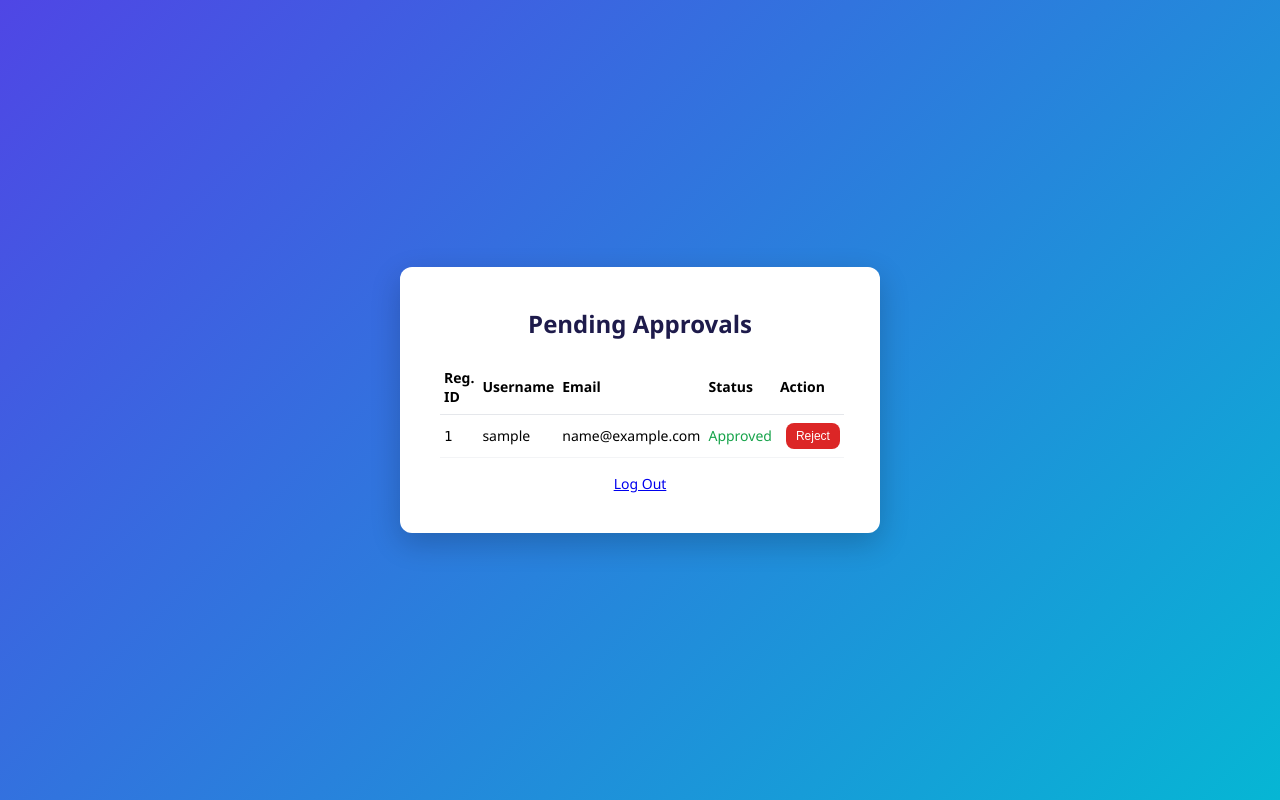
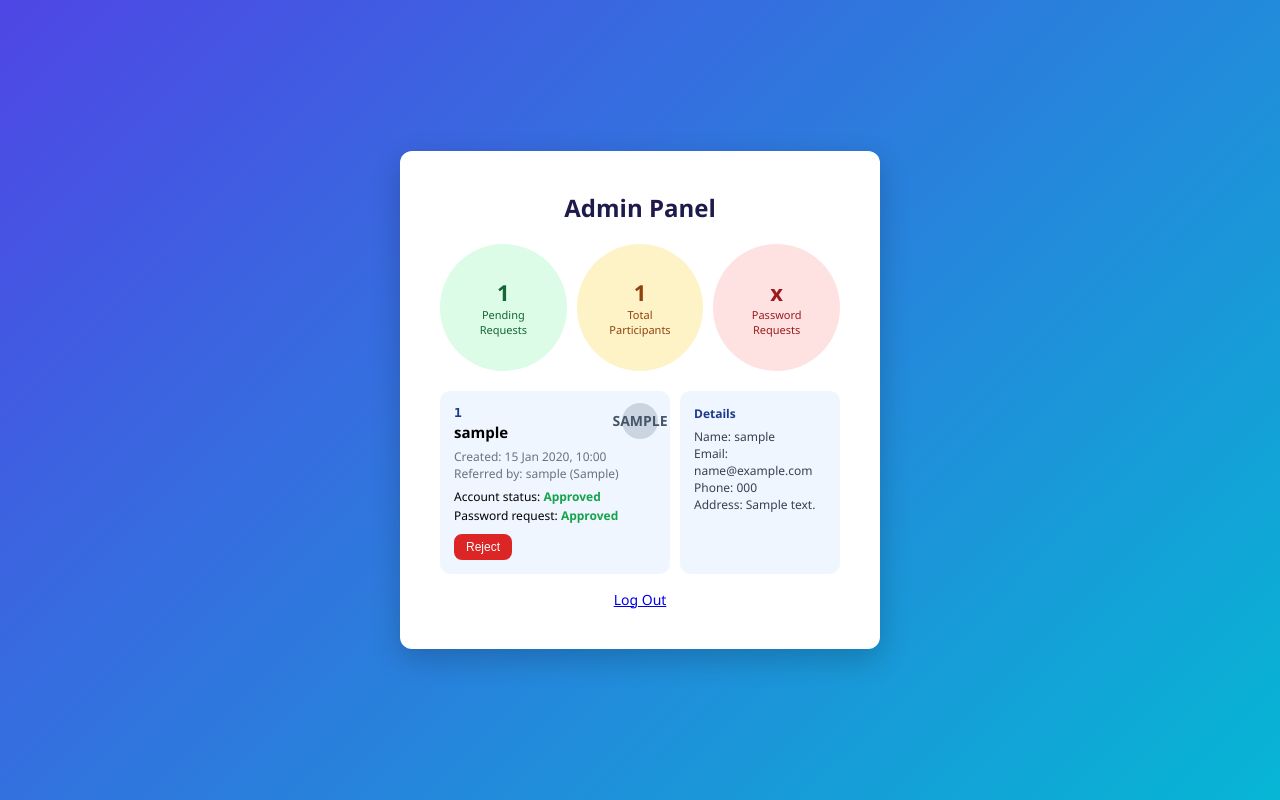
Before and after one commit to 22a21a6157-bit/login-app, a Flask app: template templates/admin.html in a window 1280 px wide. Run offline with Flask 3, Linux system fonts and the light colour scheme; the template is opened without the code that fills it: most values are stand-ins (such as "Sample title", 1, 10 or a date in 2020); some libraries are stand-ins or nearby versions.

Commit message:
Update admin.html

```diff
--- a/templates/admin.html
+++ b/templates/admin.html
@@ -1,51 +1,91 @@
 {% extends "base.html" %}
 {% block title %}Admin Panel{% endblock %}
 {% block content %}
-<h2>Pending Approvals</h2>
+<h2>Admin Panel</h2>
+
+<div style="display:flex; gap:10px; margin-bottom:20px;">
+  <div style="flex:1; background:#dcfce7; border-radius:50%; aspect-ratio:1; display:flex; flex-direction:column; align-items:center; justify-content:center; padding:10px;">
+    <div style="font-size:22px; font-weight:700; color:#166534;">{{ pending_count }}</div>
+    <div style="font-size:11px; color:#166534; text-align:center;">Pending<br>Requests</div>
+  </div>
+  <div style="flex:1; background:#fef3c7; border-radius:50%; aspect-ratio:1; display:flex; flex-direction:column; align-items:center; justify-content:center; padding:10px;">
+    <div style="font-size:22px; font-weight:700; color:#92400e;">{{ total_participants }}</div>
+    <div style="font-size:11px; color:#92400e; text-align:center;">Total<br>Participants</div>
+  </div>
+  <div style="flex:1; background:#fee2e2; border-radius:50%; aspect-ratio:1; display:flex; flex-direction:column; align-items:center; justify-content:center; padding:10px;">
+    <div style="font-size:22px; font-weight:700; color:#991b1b;">{{ password_requests }}</div>
+    <div style="font-size:11px; color:#991b1b; text-align:center;">Password<br>Requests</div>
+  </div>
+</div>
+
 {% if users|length == 0 %}
   <p style="text-align:center; color:#6b7280;">No users yet.</p>
 {% else %}
-  <table style="width:100%; border-collapse: collapse; font-size: 14px;">
-    <thead>
-      <tr style="text-align:left; border-bottom: 1px solid #e5e7eb;">
-        <th style="padding:8px 4px;">Reg. ID</th>
-        <th style="padding:8px 4px;">Username</th>
-        <th style="padding:8px 4px;">Email</th>
-        <th style="padding:8px 4px;">Status</th>
-        <th style="padding:8px 4px;">Action</th>
-      </tr>
-    </thead>
-    <tbody>
   {% for u in users %}
-      <tr style="border-bottom: 1px solid #f3f4f6;">
-        <td style="padding:8px 4px; font-family:monospace;">{{ u.unique_id }}</td>
-        <td style="padding:8px 4px;">{{ u.username }}</td>
-        <td style="padding:8px 4px;">{{ u.email }}</td>
-        <td style="padding:8px 4px;">
-          {% if u.status == 'approved' %}
-            <span style="color:#16a34a;">Approved</span>
-          {% elif u.status == 'rejected' %}
-            <span style="color:#dc2626;">Rejected</span>
+  <div style="display:flex; gap:10px; margin-bottom:12px; flex-wrap:wrap;">
+    <!-- Main info card -->
+    <div style="flex:2; min-width:220px; background:#eff6ff; border-radius:10px; padding:14px; position:relative;">
+      <div style="position:absolute; top:12px; right:12px; width:36px; height:36px; border-radius:50%; background:#cbd5e1; display:flex; align-items:center; justify-content:center; font-size:14px; color:#475569; font-weight:600;">
+        {{ u.username[0]|upper }}
+      </div>
+      <div style="font-family:monospace; font-size:13px; color:#1e3a8a; font-weight:600;">{{ u.unique_id }}</div>
+      <div style="font-size:15px; font-weight:600; margin-top:2px;">{{ u.username }}</div>
+      <div style="font-size:12px; color:#6b7280; margin-top:6px;">
+        Created: {{ u.created_at.strftime('%d %b %Y, %H:%M') if u.created_at else '-' }}
+      </div>
+      <div style="font-size:12px; color:#6b7280;">
+        Referred by:
+        {% if u.referred_by %}
+          {{ u.referrer_username }} ({{ u.referred_by }})
         {% else %}
-            <span style="color:#d97706;">Pending</span>
+          Self / Direct
         {% endif %}
-        </td>
-        <td style="padding:8px 4px;">
+      </div>
+      <div style="font-size:12px; margin-top:6px;">
+        Account status:
+        {% if u.status == 'approved' %}<span style="color:#16a34a; font-weight:600;">Approved</span>
+        {% elif u.status == 'rejected' %}<span style="color:#dc2626; font-weight:600;">Rejected</span>
+        {% else %}<span style="color:#d97706; font-weight:600;">Pending</span>{% endif %}
+      </div>
+      <div style="font-size:12px; margin-top:2px;">
+        Password request:
+        {% if u.reset_status == 'pending' %}<span style="color:#d97706; font-weight:600;">Pending</span>
+        {% elif u.reset_status == 'approved' %}<span style="color:#16a34a; font-weight:600;">Approved</span>
+        {% else %}<span style="color:#9ca3af;">No request</span>{% endif %}
+      </div>
+
+      <div style="margin-top:10px; display:flex; gap:6px; flex-wrap:wrap;">
         {% if u.status != 'approved' %}
-          <form method="POST" action="{{ url_for('approve_user', user_id=u.id) }}" style="display:inline;">
-            <button type="submit" style="width:auto; padding:6px 10px; margin:0; font-size:12px; background:#16a34a;">Approve</button>
+        <form method="POST" action="{{ url_for('approve_user', user_id=u.id) }}">
+          <button type="submit" style="width:auto; margin:0; padding:6px 12px; font-size:12px; background:#16a34a;">Accept</button>
         </form>
         {% endif %}
         {% if u.status != 'rejected' %}
-          <form method="POST" action="{{ url_for('reject_user', user_id=u.id) }}" style="display:inline;">
-            <button type="submit" style="width:auto; padding:6px 10px; margin:0 0 0 6px; font-size:12px; background:#dc2626;">Reject</button>
+        <form method="POST" action="{{ url_for('reject_user', user_id=u.id) }}">
+          <button type="submit" style="width:auto; margin:0; padding:6px 12px; font-size:12px; background:#dc2626;">Reject</button>
         </form>
         {% endif %}
-        </td>
-      </tr>
+        {% if u.reset_status == 'pending' %}
+        <form method="POST" action="{{ url_for('approve_reset', user_id=u.id) }}">
+          <button type="submit" style="width:auto; margin:0; padding:6px 12px; font-size:12px; background:#0891b2;">Approve Reset</button>
+        </form>
+        <form method="POST" action="{{ url_for('reject_reset', user_id=u.id) }}">
+          <button type="submit" style="width:auto; margin:0; padding:6px 12px; font-size:12px; background:#6b7280;">Deny Reset</button>
+        </form>
+        {% endif %}
+      </div>
+    </div>
+
+    <!-- Details card -->
+    <div style="flex:1; min-width:160px; background:#eff6ff; border-radius:10px; padding:14px;">
+      <div style="font-size:12px; font-weight:600; color:#1e3a8a; margin-bottom:6px;">Details</div>
+      <div style="font-size:12px; color:#374151;">Name: {{ u.username }}</div>
+      <div style="font-size:12px; color:#374151;">Email: {{ u.email }}</div>
+      <div style="font-size:12px; color:#374151;">Phone: {{ u.phone or 'Not provided' }}</div>
+      <div style="font-size:12px; color:#374151;">Address: {{ u.address or 'Not provided' }}</div>
+    </div>
+  </div>
   {% endfor %}
-    </tbody>
-  </table>
 {% endif %}
 <div class="switch-link"><a href="{{ url_for('logout') }}">Log Out</a></div>
 {% endblock %}
```
Lines whose indentation alone changed are shown as unchanged.
